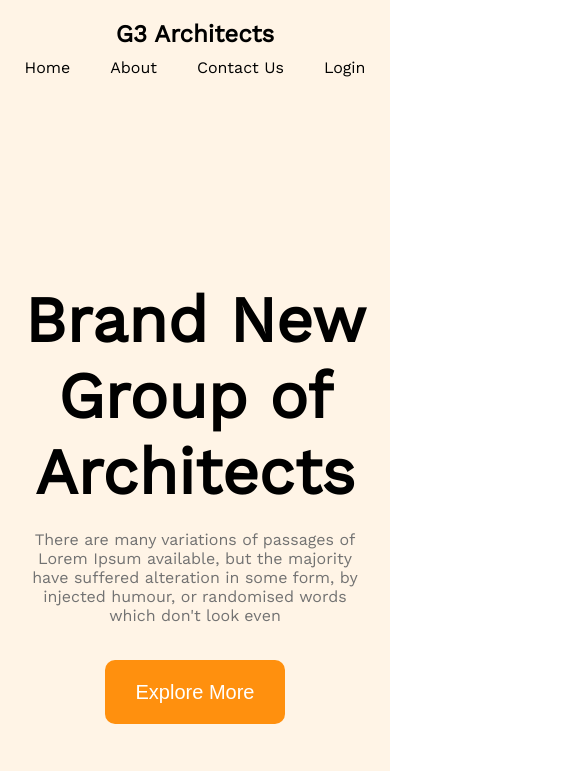
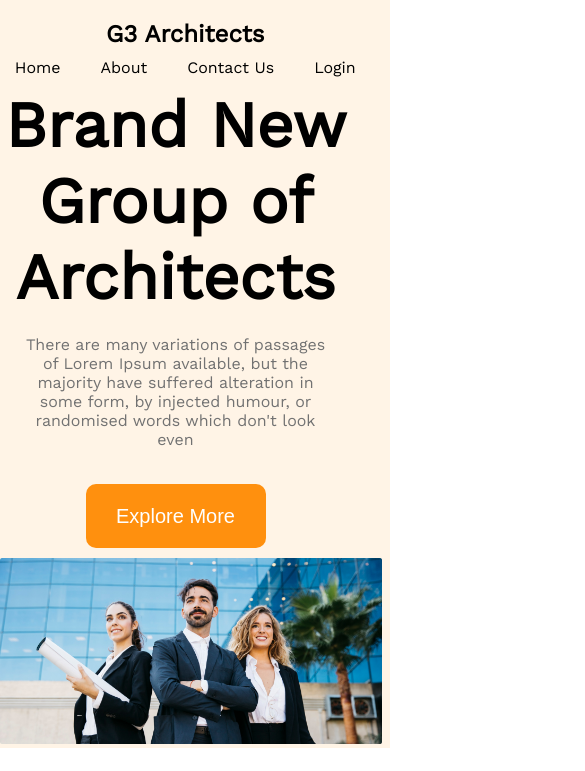
Before and after one commit to BishwaJit07/Assignment2, a plain HTML site: page index.html in a window 390 px wide. Shown: the top 771 px of the page, 585 px wide, since content can reach past the window. Drawn offline with nearby package versions, Linux system fonts and the light colour scheme.

Commit message:
finally solved

```diff
--- a/style.css
+++ b/style.css
@@ -65,7 +65,7 @@ nav> ul{
 
 
     text-align: center;
-  margin-top: 205px;
+  margin-top: 50px;
   margin-left: 529px;
   margin-right: 529px;
 
@@ -300,18 +300,21 @@ margin: 20px 240px 216px 240px;
 @media screen and (max-width:576px) {
    nav{
     flex-direction: column;
+    width: 95%;
    }
 
    .head ,
    .team-img ,.team-right, .third-part{
     margin-left: 0;
     margin-right: 0;
-    width: 100%;
+    margin-top: 10px;
+    width: 90%;
    }
    .banner{
-    width: 100%;
+    width: 98%;
     height: 50%;
-    margin-left:0;
+    margin:0;
+    margin-top: 10px;
    }
    .second-part{
     justify-content: center;
@@ -331,13 +334,15 @@ margin: 20px 240px 216px 240px;
    }
 
 .third-part{
+  margin: 0;
+  margin-top: 20px;
 flex-direction: column;
 
 }
 
 
 .features-left ,.all-features,.features-img, .sponsor-section{
-    width: 100%;
+    width: 95%;
    justify-content: center;
    margin: 0 10px;
    }
```
